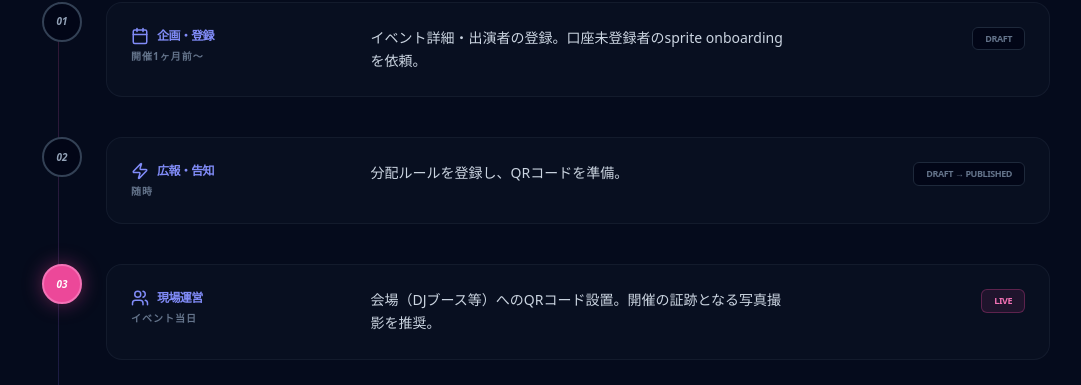
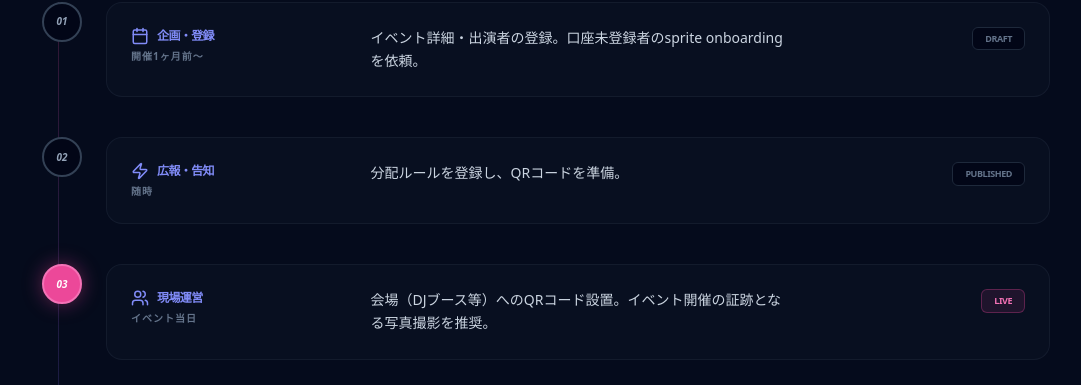
Before and after one commit to spacemindhiro/direct-cheers, a Next.js app: page /about in a window 1280 px wide. Shown: the part 4922-5307 px from the top of the page, without its empty margins (102-1183 px from the left). Built offline with nearby package versions, Linux system fonts and the light colour scheme.

Commit message:
aboutに運営フローを追記

```diff
--- a/app/about/page.tsx
+++ b/app/about/page.tsx
@@ -329,14 +329,14 @@ export default function AboutPage() {
           title: "広報・告知",
           time: "随時",
           task: "分配ルールを登録し、QRコードを準備。",
-          status: "Draft → Published",
+          status: "Published",
           icon: <Zap size={18} />
         },
         {
           phase: "03",
           title: "現場運営",
           time: "イベント当日",
-          task: "会場（DJブース等）へのQRコード設置。開催の証跡となる写真撮影を推奨。",
+          task: "会場（DJブース等）へのQRコード設置。イベント開催の証跡となる写真撮影を推奨。",
           status: "Live",
           important: true,
           icon: <Users size={18} />
```
